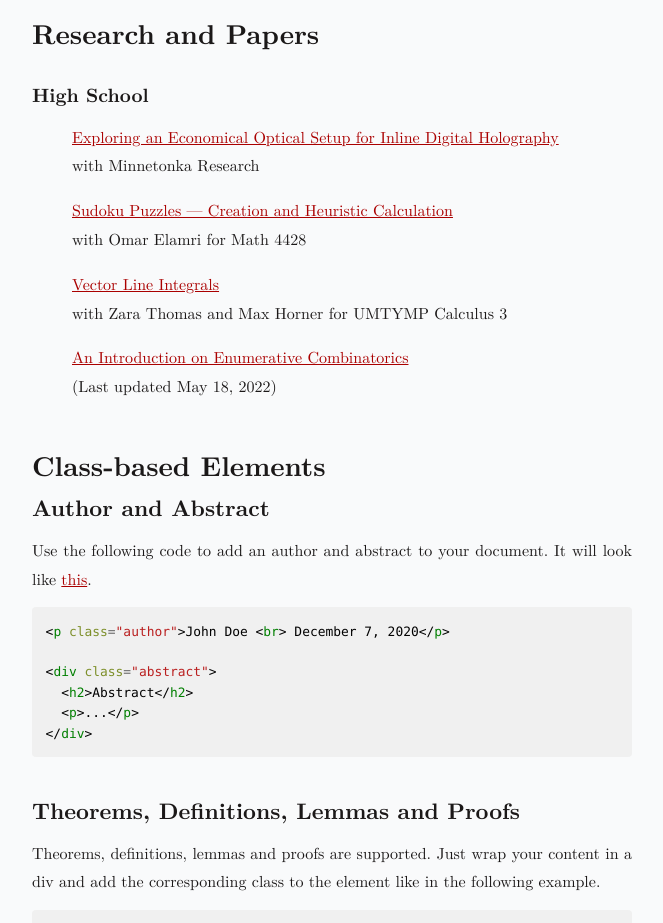
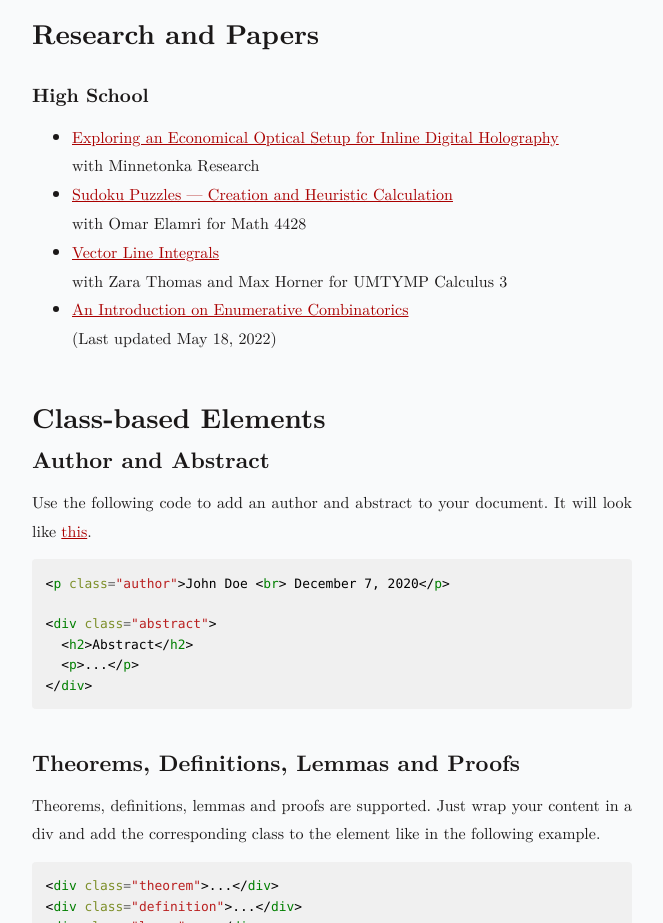
Before and after one commit to zzkao/zzkao.github.io, a website: page index.html in a window 1280 px wide. Shown: the part 800-1723 px from the top of the page, without its empty margins (308-971 px from the left). Drawn offline with nearby package versions, Linux system fonts and the light colour scheme.

Commit message:
list fixed

```diff
--- a/index.html
+++ b/index.html
@@ -54,10 +54,12 @@
     <article>
       <h2 id="research">Research and Papers</h2>
       <h4> High School </h4>
-        <ul><a href="MTKA_Research.pdf">Exploring an Economical Optical Setup for Inline Digital Holography</a> <br/>with Minnetonka Research</ul>
-        <ul><a href="4428_Proposal.pdf">Sudoku Puzzles — Creation and Heuristic Calculation</a> <br/>with Omar Elamri for Math 4428</ul>
-        <ul><a href="5720.pdf">Vector Line Integrals</a> <br/>with Zara Thomas and Max Horner for UMTYMP Calculus 3</ul>
-        <ul><a href="Combinatorics_Lecture.pdf">An Introduction on Enumerative Combinatorics</a> <br/>(Last updated May 18, 2022)</ul>
+        <ul>
+          <li><a href="MTKA_Research.pdf">Exploring an Economical Optical Setup for Inline Digital Holography</a> <br/>with Minnetonka Research</li>
+          <li><a href="4428_Proposal.pdf">Sudoku Puzzles — Creation and Heuristic Calculation</a> <br/>with Omar Elamri for Math 4428</li>
+          <li><a href="5720.pdf">Vector Line Integrals</a> <br/>with Zara Thomas and Max Horner for UMTYMP Calculus 3</li>
+          <li><a href="Combinatorics_Lecture.pdf">An Introduction on Enumerative Combinatorics</a> <br/>(Last updated May 18, 2022)</li>
+      </ul>
       <h2 id="class-based-elements">Class-based Elements</h2>
       <h3 id="author-abstract">Author and Abstract</h3>
       <p>
```
